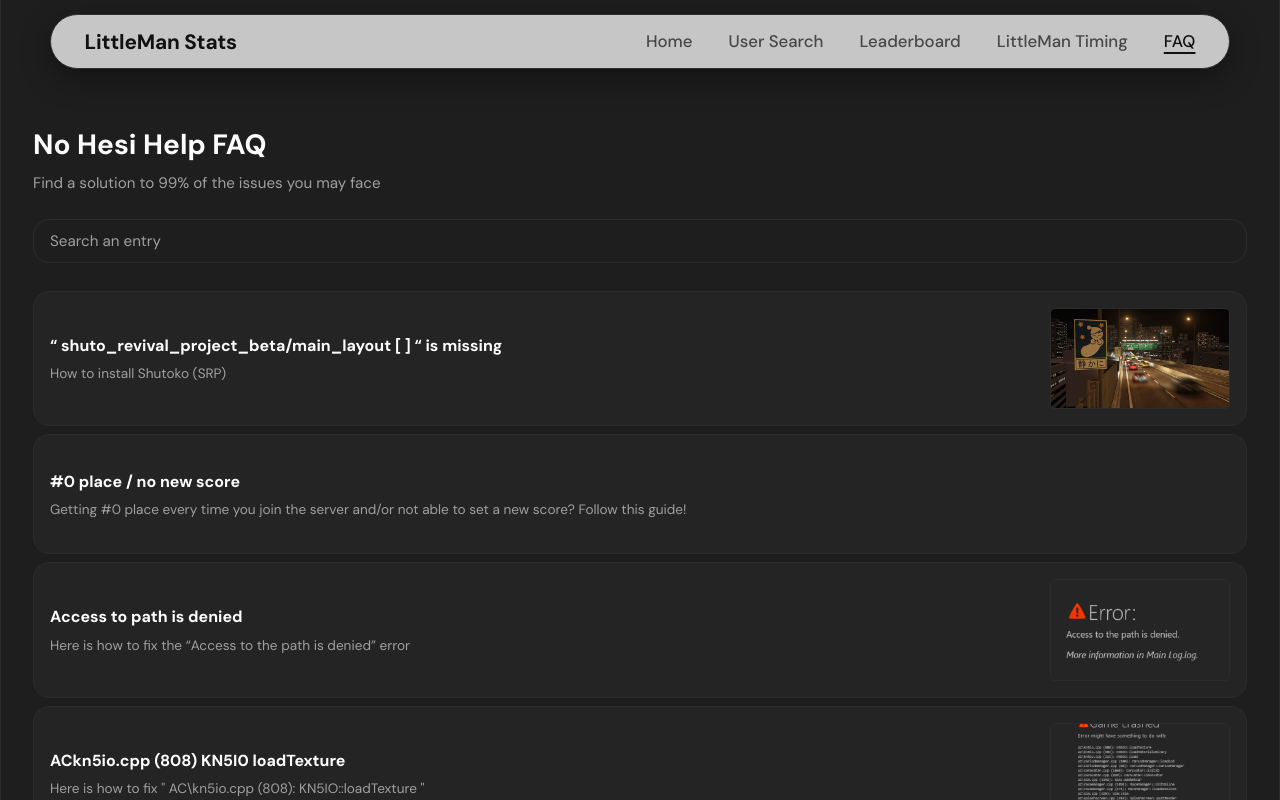
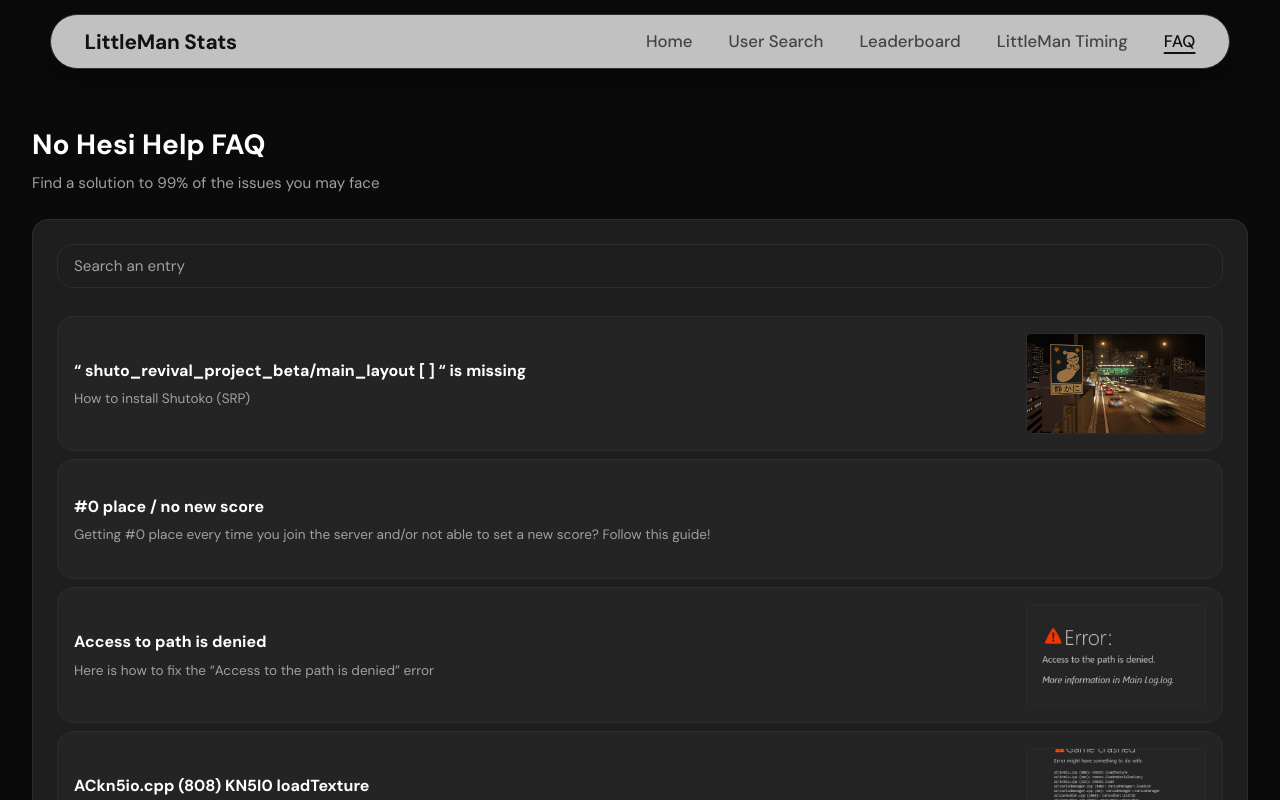
Before and after one commit to Littleman40/littleman-stats, a SvelteKit app: page /faq in a window 1280 px wide. Shown: the top 800 px of the page. Built offline with nearby package versions, Linux system fonts and the light colour scheme.

Commit message:
fix: faq bg strip

```diff
--- a/src/routes/faq/+page.svelte
+++ b/src/routes/faq/+page.svelte
@@ -63,13 +63,13 @@
   <title>FAQ - LittleMan Stats</title>
 </svelte:head>
 
-<div class="page-strip">
 <div class="page page-wrapper">
   <div class="page-header">
     <h1>No Hesi Help FAQ</h1>
     <p>Find a solution to 99% of the issues you may face</p>
   </div>
 
+  <div class="page-strip">
     <div class="search-wrap">
       <div class="search-bar-wrap">
         <SearchBar
@@ -127,19 +127,16 @@
 </div>
 
 <style>
-  .page-strip {
-    flex: 1;
-    background: var(--color-card-elevated);
-    border-left: 1px solid rgb(44, 44, 44);
-    border-right: 1px solid rgb(44, 44, 44);
-    width: 100%;
-    max-width: var(--max-width);
-    margin: calc(-1 * var(--navbar-height)) auto 0;
+  .page {
+    padding-top: 2.5rem;
+    padding-bottom: 4rem;
   }
 
-  .page {
-    padding-top: calc(var(--navbar-height) + 2.5rem);
-    padding-bottom: 4rem;
+  .page-strip {
+    background: var(--color-card-elevated);
+    border: 1px solid rgb(44, 44, 44);
+    border-radius: 1rem;
+    padding: 1.5rem;
   }
 
   .page-header {
```
Lines whose indentation alone changed are shown as unchanged.
